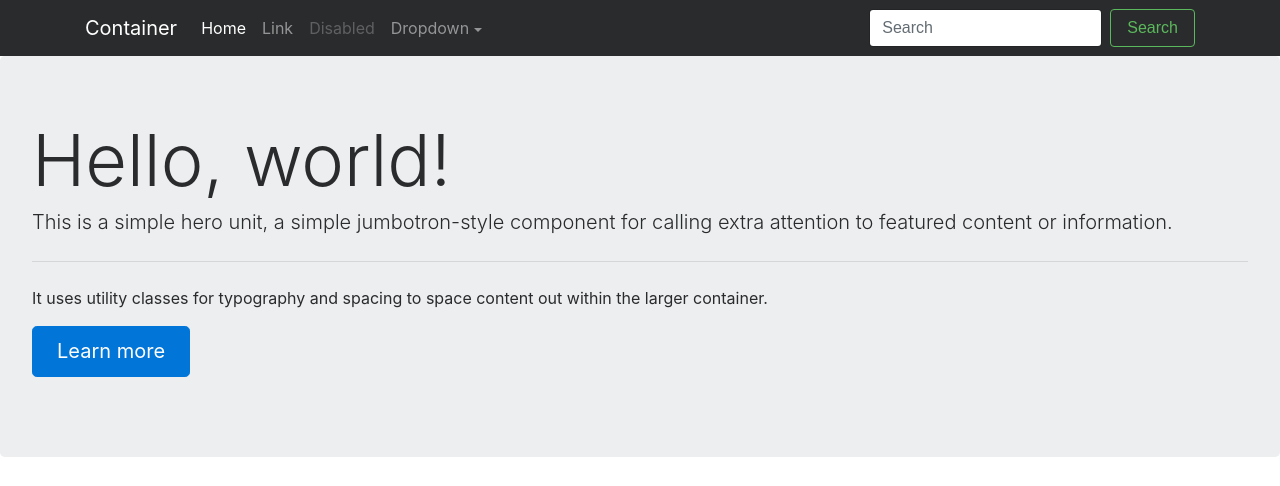
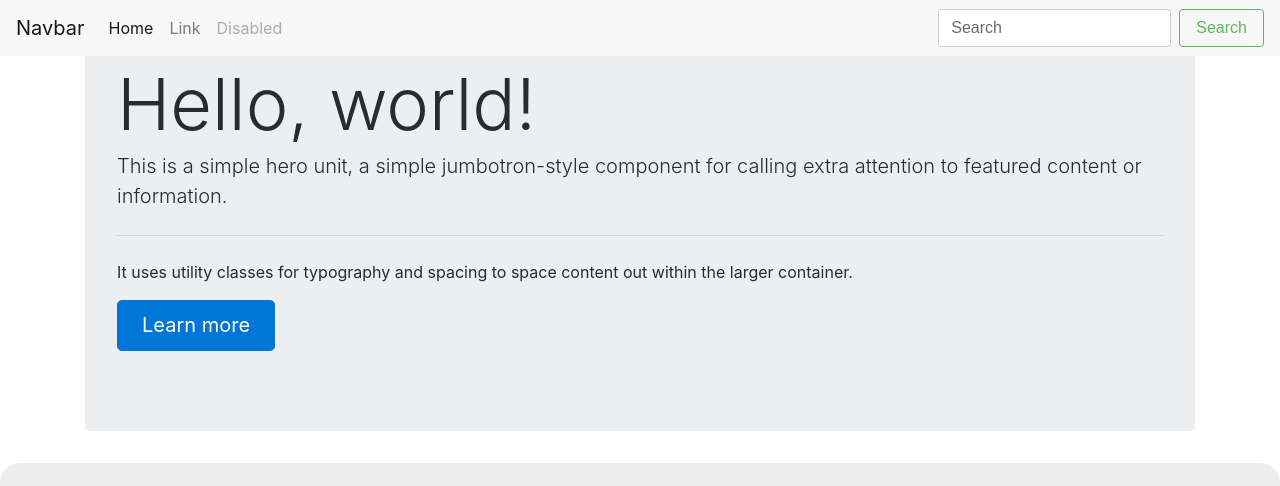
Before and after one commit to wecohr/hexis-1, a website: page production-test/index.html in a window 1280 px wide. Shown: the top 486 px of the page. Drawn offline with Linux system fonts and the light colour scheme; a web font is replaced by a local one.

Commit message:
White navbar

```diff
--- a/production-test/index.html
+++ b/production-test/index.html
@@ -10,14 +10,13 @@
 </head>
 <body>
 <header>
-  <nav class="navbar navbar-inverse bg-inverse navbar-toggleable-md">
-        <div class="container">
-          <button class="navbar-toggler navbar-toggler-right" type="button" data-toggle="collapse" data-target="#navbarsExampleContainer" aria-controls="navbarsExampleContainer" aria-expanded="false" aria-label="Toggle navigation">
+  <nav class="navbar navbar-toggleable-md navbar-light bg-faded fixed-top">
+  <button class="navbar-toggler navbar-toggler-right" type="button" data-toggle="collapse" data-target="#navbarSupportedContent" aria-controls="navbarSupportedContent" aria-expanded="false" aria-label="Toggle navigation">
     <span class="navbar-toggler-icon"></span>
   </button>
-          <a class="navbar-brand" href="#">Container</a>
+  <a class="navbar-brand" href="#">Navbar</a>
 
-          <div class="collapse navbar-collapse" id="navbarsExampleContainer">
+  <div class="collapse navbar-collapse" id="navbarSupportedContent">
     <ul class="navbar-nav mr-auto">
       <li class="nav-item active">
         <a class="nav-link" href="#">Home <span class="sr-only">(current)</span></a>
@@ -28,22 +27,17 @@
       <li class="nav-item">
         <a class="nav-link disabled" href="#">Disabled</a>
       </li>
-              <li class="nav-item dropdown">
-                <a class="nav-link dropdown-toggle" href="http://example.com" id="dropdown02" data-toggle="dropdown" aria-haspopup="true" aria-expanded="false">Dropdown</a>
-                <div class="dropdown-menu" aria-labelledby="dropdown02">
-                  <a class="dropdown-item" href="#">Action</a>
-                  <a class="dropdown-item" href="#">Another action</a>
-                  <a class="dropdown-item" href="#">Something else here</a>
-                </div>
-              </li>
     </ul>
-            <form class="form-inline my-2 my-md-0">
+    <form class="form-inline my-2 my-lg-0">
       <input class="form-control mr-sm-2" type="text" placeholder="Search">
       <button class="btn btn-outline-success my-2 my-sm-0" type="submit">Search</button>
     </form>
   </div>
-        </div>
-      </nav>  <div class="jumbotron">
+</nav>
+</header>
+<div class="container">
+
+  <div class="jumbotron">
   <h1 class="display-3">Hello, world!</h1>
   <p class="lead">This is a simple hero unit, a simple jumbotron-style component for calling extra attention to featured content or information.</p>
   <hr class="my-4">
@@ -52,7 +46,8 @@
     <a class="btn btn-primary btn-lg" href="#" role="button">Learn more</a>
   </p>
 </div>
-</header>
+
+</div>
 <main>
   <section class="section">
     <h1 class="section_title">Title one</h1>
```
Lines whose indentation alone changed are shown as unchanged.
